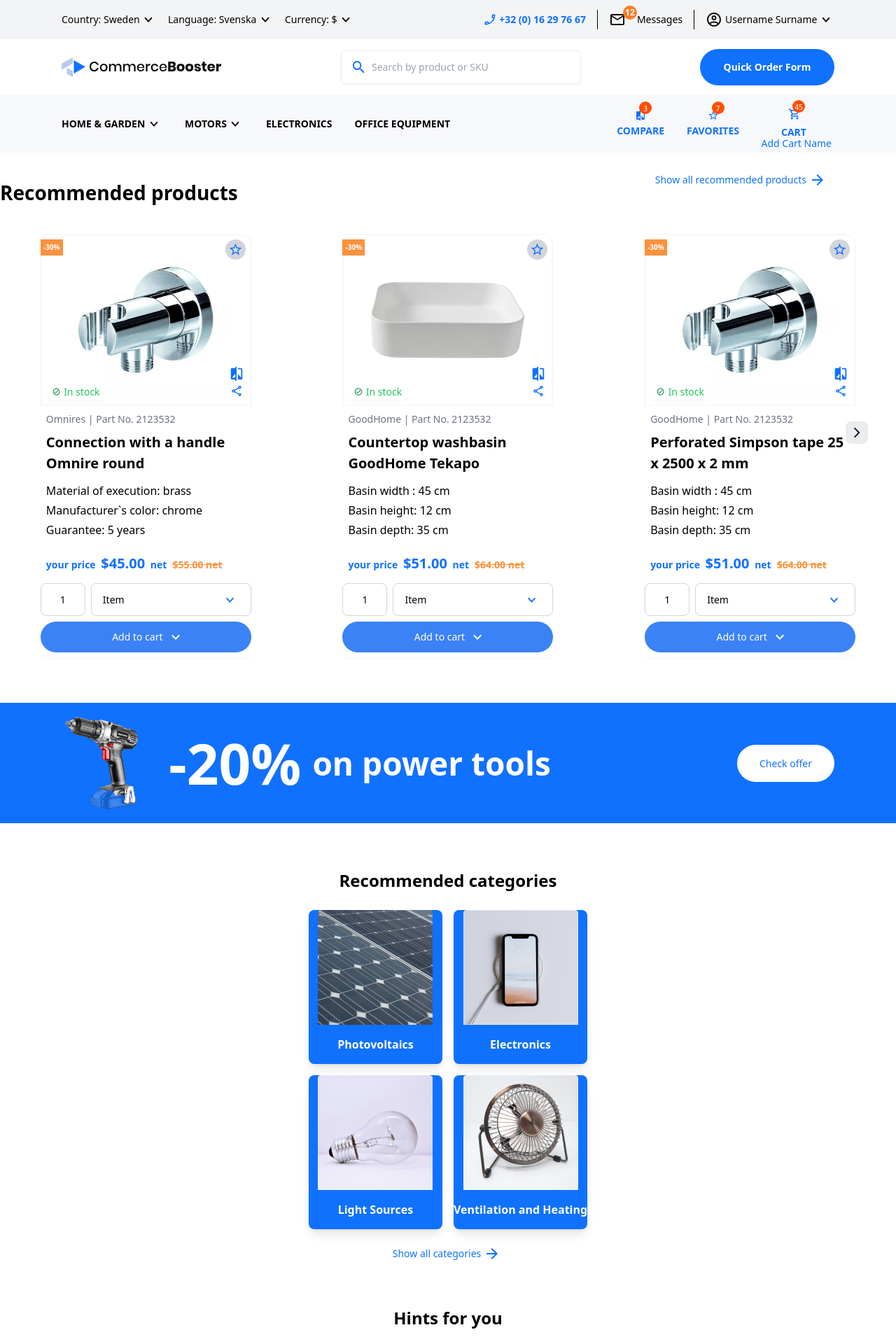
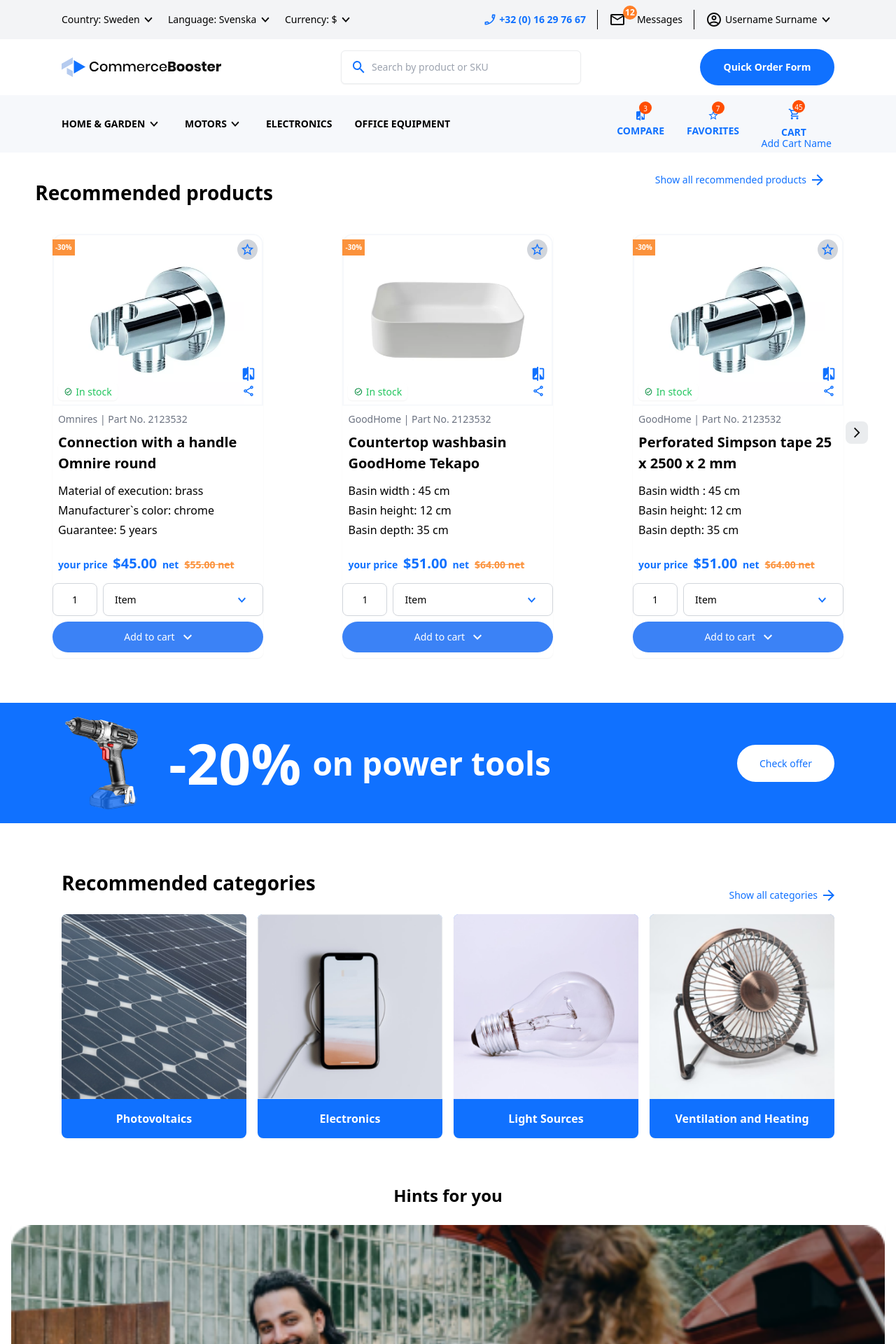
Before and after one commit to darshanbajgain/commerce-booster, a React (Vite) app: page / in a window 1280 px wide. Shown: the top 1920 px of the page at 70% size. Built offline with nearby package versions, Linux system fonts and the light colour scheme.

Commit message:
style: recommended category made responsive

```diff
--- a/src/component/RecommendedCategory/RecommendedCategory.jsx
+++ b/src/component/RecommendedCategory/RecommendedCategory.jsx
@@ -30,13 +30,16 @@ const RecommendedCategory = () => {
     }
   ]
   return (
-    <div className="flex flex-col items-center mt-16">
-      <h1 className="font-bold text-[24px] mb-6">Recommended categories</h1>
-      <div className="grid grid-cols-2 gap-4 mx-[16px]">
+    <div className="flex flex-col  mt-16 relative">
+      <div className="hidden lg:block absolute right-20 top-2">
+        <CommonLink message={linkmessage} />
+      </div>
+      <h1 className="lg:mx-[88px] font-bold text-center text-[24px] lg:text-[28px] mb-6 lg:text-left">Recommended categories</h1>
+      <div className="lg:mx-[88px] grid grid-cols-2 lg:grid-cols-4 gap-4 mx-[16px]">
         {
           electricProducts.map((product) => (
-            <div key={product.id} className="flex justify-center flex-col items-center rounded-lg shadow-lg bg-bgForOrderBtn">
-              <img src={product.image} alt={product.name} className="w-[164px] h-[164px] object-center " />
+            <div key={product.id} className="flex max-w-[301px] max-h-[375px] justify-center flex-col items-center shadow-sm rounded-lg bg-bgForOrderBtn">
+              <img src={product.image} alt={product.name} className="w-full object-center " />
               <div className="w-full h-14 flex flex-col items-center justify-center">
                 <span className="font-bold text-white text-center">{product.name}</span>
               </div>
@@ -44,7 +47,7 @@ const RecommendedCategory = () => {
           ))
         }
       </div>
-      <div className="mt-1">
+      <div className="mt-1 lg:hidden">
         <CommonLink message={linkmessage} />
       </div>
     </div>
--- a/src/component/RecommendedProducts/RecommenedProduct.jsx
+++ b/src/component/RecommendedProducts/RecommenedProduct.jsx
@@ -105,8 +105,8 @@ const RecommenedProduct = () => {
             </div>
 
 
-            <div className="container xl:mx-[88px] ">
-                <h1 className="text-center lg:text-left pb-1 pt-6 text-[24px] lg:text-[28px] font-bold lg:mt-3 lg:mb-[34px]">Recommended products</h1>
+            <div className="container xl:mx-[96px] flex flex-col lg:px-[2%]">
+                <h1 className="text-center lg:px-[2%] lg:text-start pb-1 pt-6 text-[24px] lg:text-[28px] font-bold lg:mt-3 lg:mb-[34px]">Recommended products</h1>
                 <div className="flex justify-around gap-[15px] p-[15px] lg:p-0 ">
                     {
                         cardsToDisplay.map(
```
